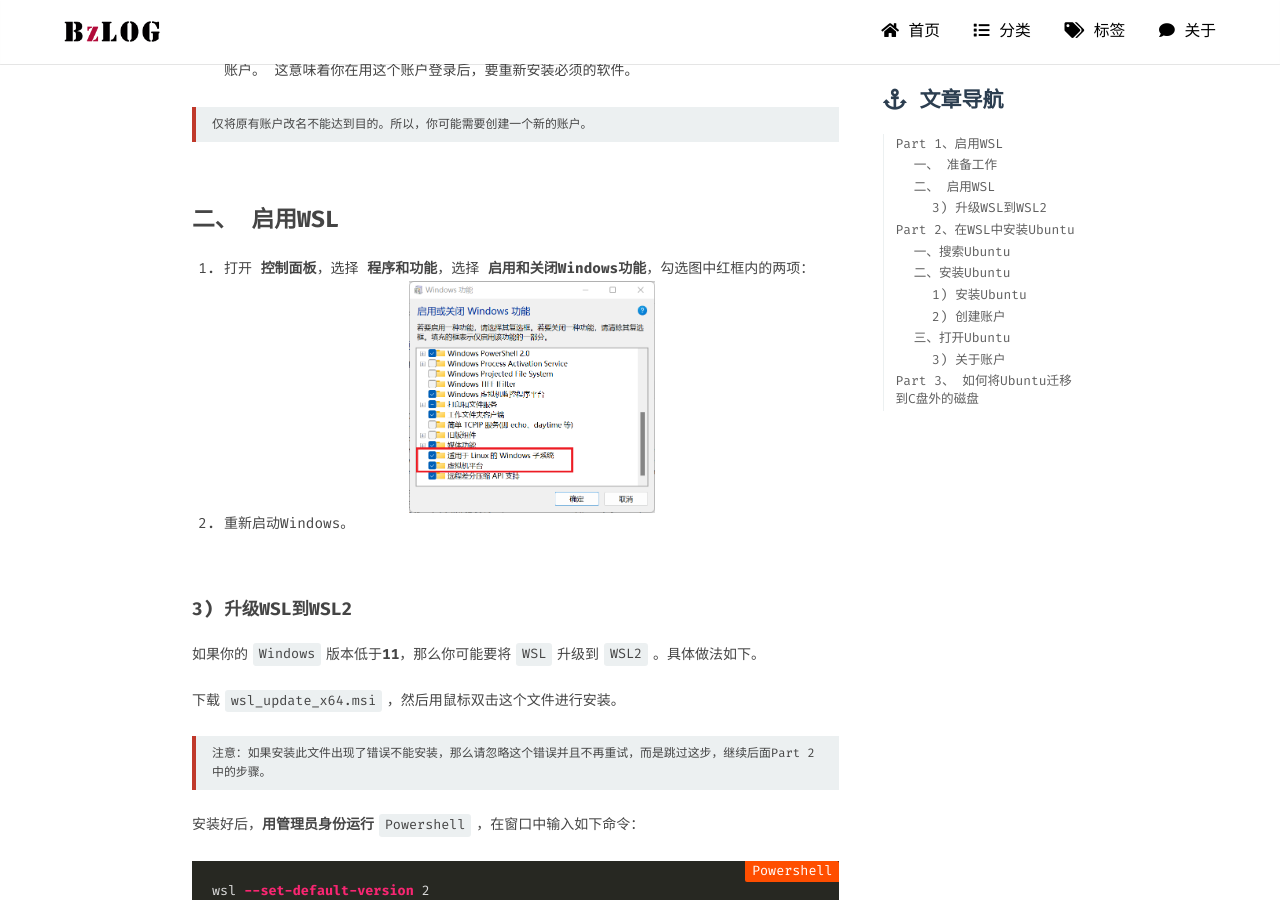
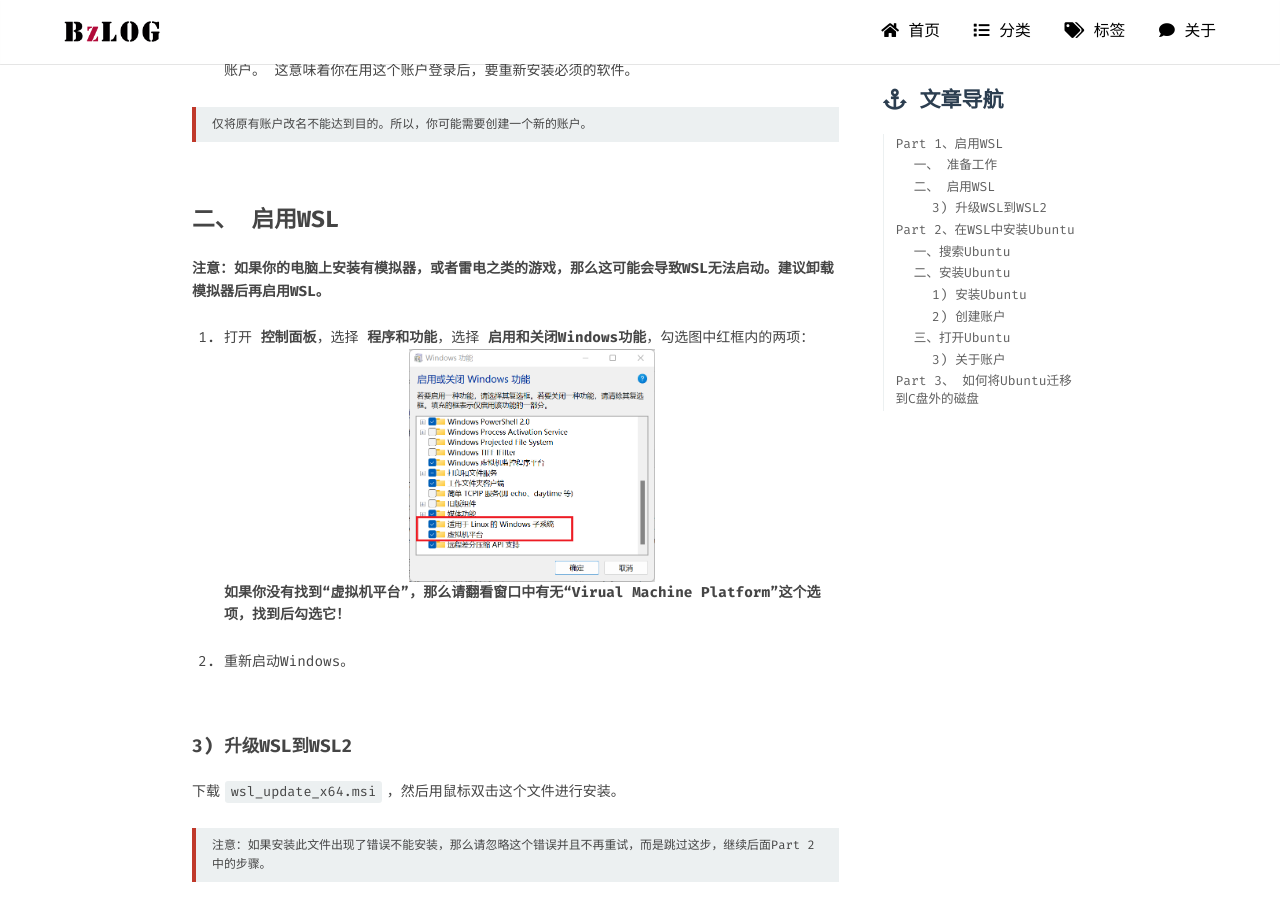
Before and after one commit to bzjuestc/blog, a Jekyll site: the page built from _posts/cpp/2022-01-01-03 在Windows中使用Linux.md, in a window 1280 px wide and 900 px high, scrolled down 704 px. Built offline with Jekyll 4.4.1, drawn with Linux system fonts in a browser that asks for light colours; some of the changed text lies outside the part shown.

Commit message:
250226tygy-03-morechanges

```diff
--- a/_posts/cpp/2022-01-01-03 在Windows中使用Linux.md
+++ b/_posts/cpp/2022-01-01-03 在Windows中使用Linux.md
@@ -20,16 +20,19 @@ tags: [WSL, Linux]
 >仅将原有账户改名不能达到目的。所以，你可能需要创建一个新的账户。
 
 ### 二、 启用WSL
+
+**注意：如果你的电脑上安装有模拟器，或者雷电之类的游戏，那么这可能会导致WSL无法启动。建议卸载模拟器后再启用WSL。**
+
 1. 打开 **控制面板**，选择 **程序和功能**，选择 **启用和关闭Windows功能**，勾选图中红框内的两项：
     <div style="text-align:center;">
     <img src="{{ "/assets/images/blog/enable-wsl.png" | relative_url }}" style="width:40%;">
     </div>
 
+    **如果你没有找到“虚拟机平台”，那么请翻看窗口中有无“Virual Machine Platform”这个选项，找到后勾选它！**
+
 2. 重新启动Windows。
 
 #### 3) 升级WSL到WSL2
-如果你的`Windows`版本低于**11**，那么你可能要将`WSL`升级到`WSL2`。具体做法如下。
-
 下载`wsl_update_x64.msi`，然后用鼠标双击这个文件进行安装。
 
 >注意：如果安装此文件出现了错误不能安装，那么请忽略这个错误并且不再重试，而是跳过这步，继续后面Part 2中的步骤。
@@ -54,7 +57,7 @@ wsl --set-default-version 2
 ### 二、安装Ubuntu
 
 #### 1) 安装Ubuntu
-建议选择`Canonical Group Limited`发布的最新版Ubuntu（目前版本是24.04 LTS）。选择“获取(get)”，其后的过程就是下载和安装。
+建议选择`Canonical Group Limited`发布的最新版Ubuntu。选择“获取(get)”，其后的过程就是下载和安装。
 
 Ubuntu安装完成后，你会看到Windows启动了一个“黑框框”，这个是Ubuntu的**终端(terminal)**，你和Ubuntu系统的交互都在这个终端中进行。
 
```
